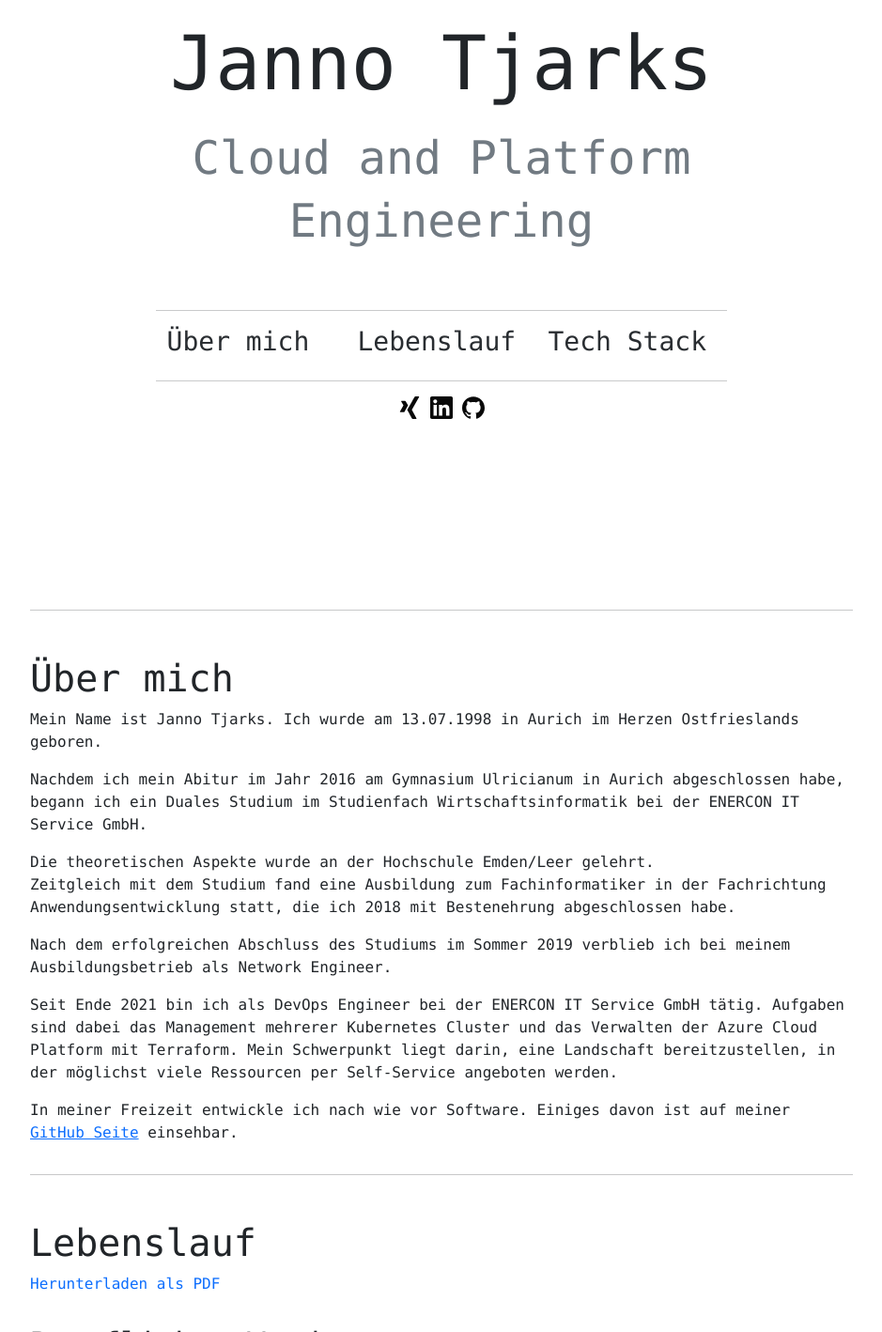
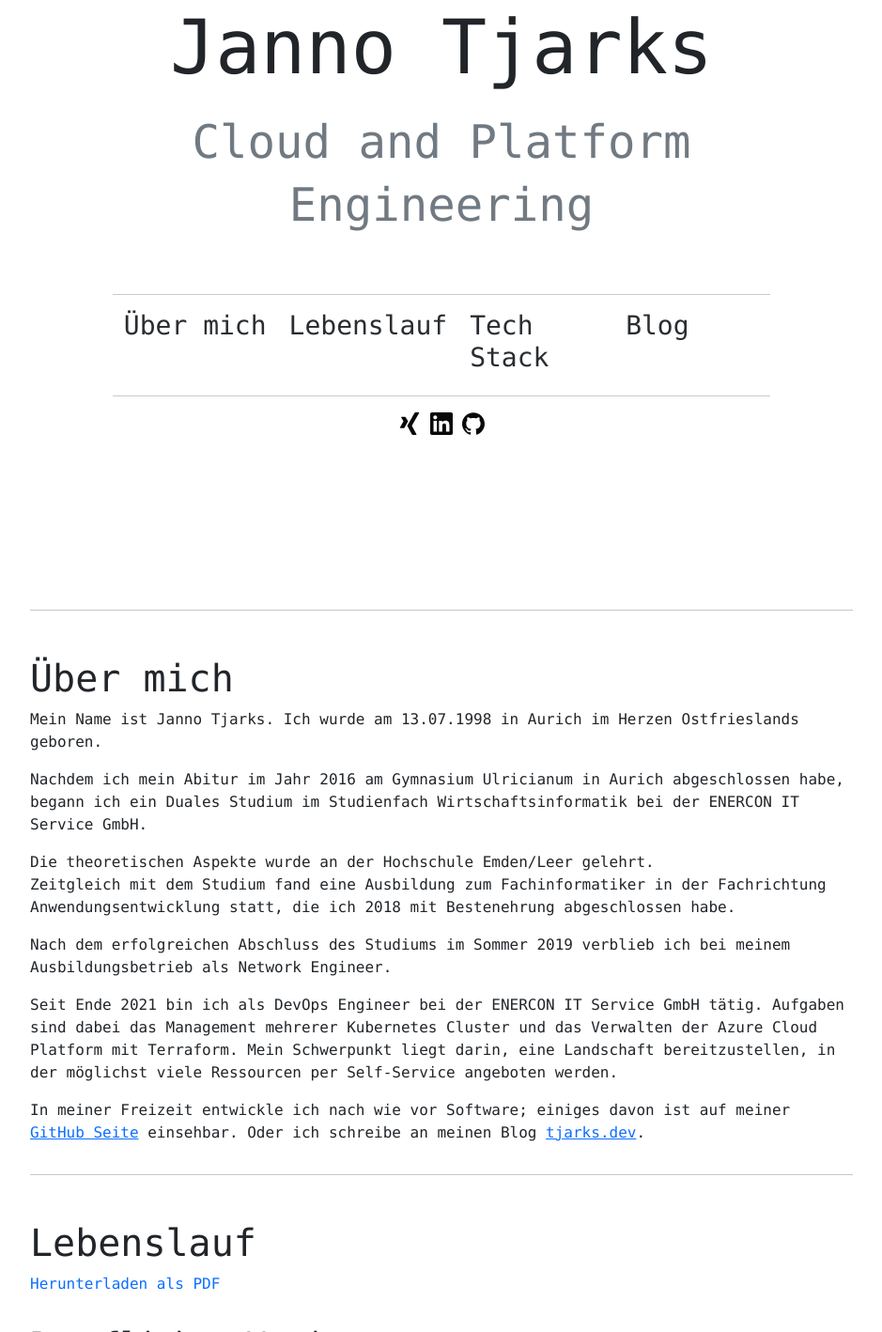
Before and after one commit to JannoTjarks/simplified-jtjarks.de, a website: page dist/index.html in a window 1280 px wide. Shown: the part 167-1585 px from the top of the page at 94% size, without its empty margins (170-1109 px from the left). Drawn offline with Linux system fonts and the light colour scheme.

Commit message:
feat: add links to blog.tjarks.dev

```diff
--- a/dist/index.html
+++ b/dist/index.html
@@ -30,6 +30,7 @@
                     mich</a>
                 <a href="#curriculumVitae" class="col h3 text-decoration-none text-reset">Lebenslauf</a>
                 <a href="#techStack" class="col h3 text-decoration-none text-reset">Tech Stack</a>
+                <a href="https://blog.tjarks.dev" class="col h3 text-decoration-none text-reset">Blog</a>
                 <hr class="mt-3">
             </div>
             <div class="mx-auto fade-in two">
@@ -93,9 +94,11 @@
                     angeboten werden.
                 </p>
                 <p>
-                    In meiner Freizeit entwickle ich nach wie vor Software. Einiges
+                    In meiner Freizeit entwickle ich nach wie vor Software; einiges
                     davon ist auf meiner
                     <a href="https://github.com/JannoTjarks">GitHub Seite</a> einsehbar.
+                    Oder ich schreibe an meinen Blog
+                    <a href="https://blog.tjarks.dev">tjarks.dev</a>.
                 </p>
             </div>
             <hr class="mb-5">
```
